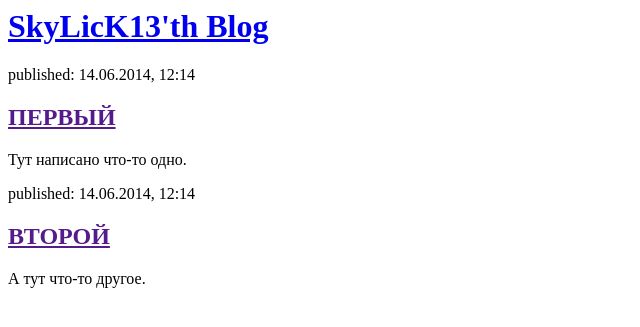
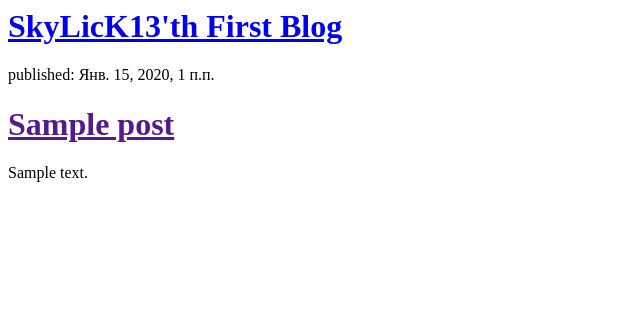
Before and after one commit to SkyLicK13/my-first-blog, a Django app: page / in a window 1280 px wide. Shown: the top 327 px of the page, without its empty margins (0-640 px from the left). Run offline with Django 3.2, Linux system fonts and the light colour scheme; tables that the repository leaves empty hold one stand-in row (values such as "Sample post").

Commit message:
one more blog

```diff
--- a/blog/templates/blog/post_list.html
+++ b/blog/templates/blog/post_list.html
@@ -3,20 +3,16 @@
         <title>SkyLicK13'th BLOG</title>
     </head>
     <body>
-        <div>
-            <h1><a href="/">SkyLicK13'th Blog</a></h1>
-        </div>
+    <div>
+    <h1><a href="/">SkyLicK13'th First Blog</a></h1>
+</div>
 
-        <div>
-            <p>published: 14.06.2014, 12:14</p>
-            <h2><a href="">ПЕРВЫЙ</a></h2>
-            <p>Тут написано что-то одно.</p>
-        </div>
-
-        <div>
-            <p>published: 14.06.2014, 12:14</p>
-            <h2><a href="">ВТОРОЙ</a></h2>
-            <p>А тут что-то другое.</p>
-        </div>
+{% for post in posts %}
+    <div>
+        <p>published: {{ post.published_date }}</p>
+        <h1><a href="">{{ post.title }}</a></h1>
+        <p>{{ post.text|linebreaksbr }}</p>
+    </div>
+{% endfor %}
     </body>
 </html>
--- a/blog/views.py
+++ b/blog/views.py
@@ -1,6 +1,7 @@
 from django.shortcuts import render
-
-# Create your views here.
+from django.utils import timezone
+from .models import Post
 
 def post_list(request):
-    return render(request, 'blog/post_list.html', {})
+    posts = Post.objects.filter(published_date__lte=timezone.now()).order_by('published_date')
+    return render(request, 'blog/post_list.html', {'posts': posts})
```
